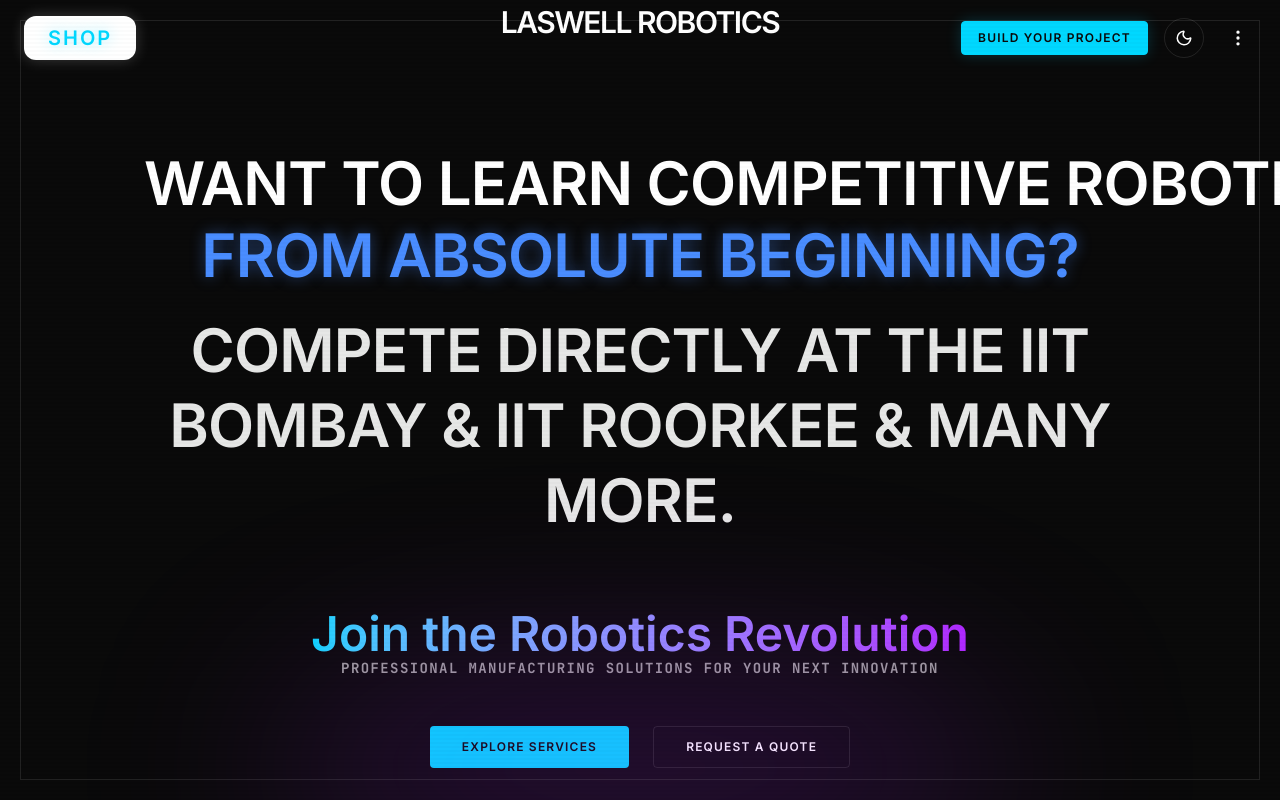
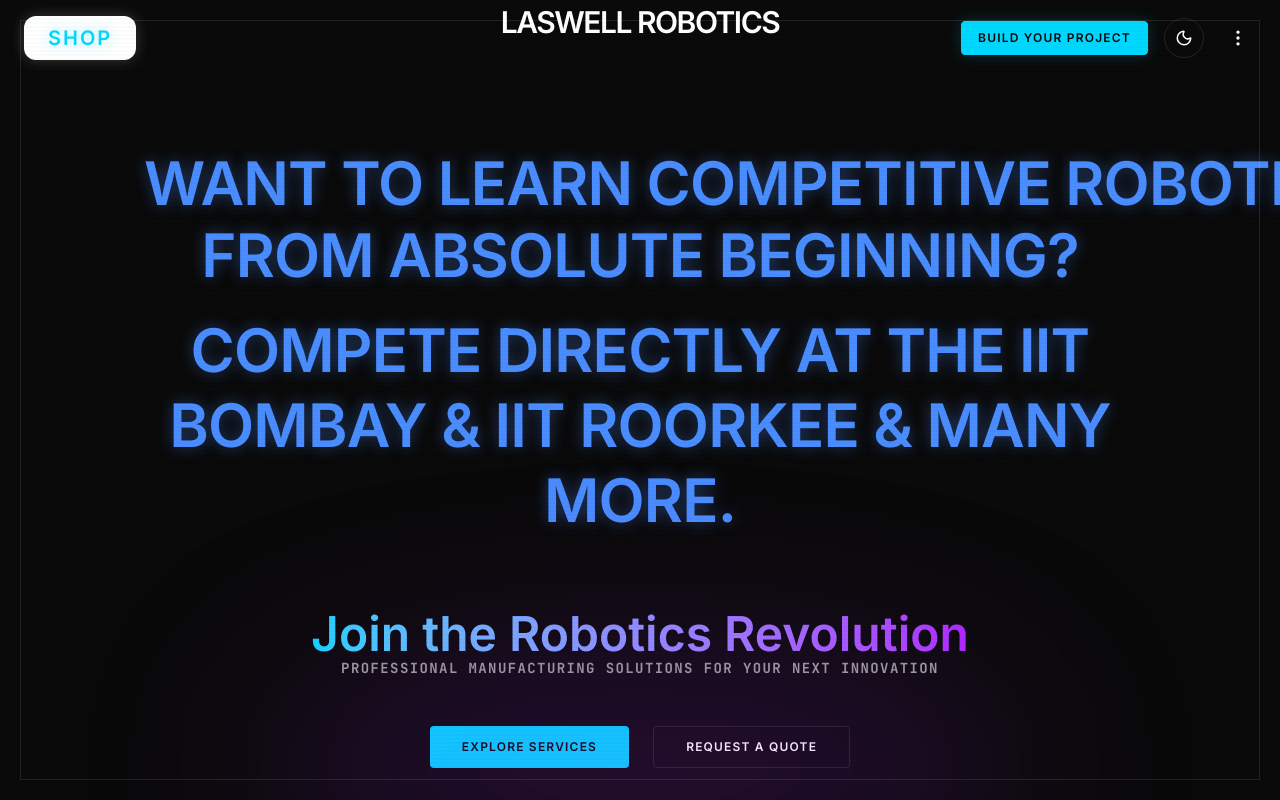
Before and after one commit to Meetva247/laswell-web, a React (Vite) app: page / in a window 1280 px wide. Shown: the top 800 px of the page. Built offline with nearby package versions, Linux system fonts and the light colour scheme.

Commit message:
style: apply text-color-flex animation to all hero heading lines

```diff
--- a/src/components/Sections/Hero.jsx
+++ b/src/components/Sections/Hero.jsx
@@ -24,7 +24,7 @@
                                     initial={{ opacity: 0, y: 20 }}
                                     animate={{ opacity: 1, y: 0 }}
                                     transition={{ duration: 0.6, delay: 0.0 }}
-                                    className="text-white whitespace-nowrap text-[4.3vw] sm:text-2xl md:text-4xl lg:text-5xl xl:text-6xl"
+                                    className="text-color-flex whitespace-nowrap text-[4.3vw] sm:text-2xl md:text-4xl lg:text-5xl xl:text-6xl"
                                 >
                                     Want to learn competitive robotics
                                 </motion.span>
@@ -40,7 +40,7 @@
                                     initial={{ opacity: 0, y: 20 }}
                                     animate={{ opacity: 1, y: 0 }}
                                     transition={{ duration: 0.6, delay: 0.6 }}
-                                    className="text-brand-text/90 text-[4.3vw] sm:text-2xl md:text-4xl lg:text-5xl xl:text-6xl mt-4 leading-tight"
+                                    className="text-color-flex text-[4.3vw] sm:text-2xl md:text-4xl lg:text-5xl xl:text-6xl mt-4 leading-tight"
                                 >
                                     Compete directly at the IIT Bombay & IIT Roorkee & many more.
                                 </motion.span>
```
